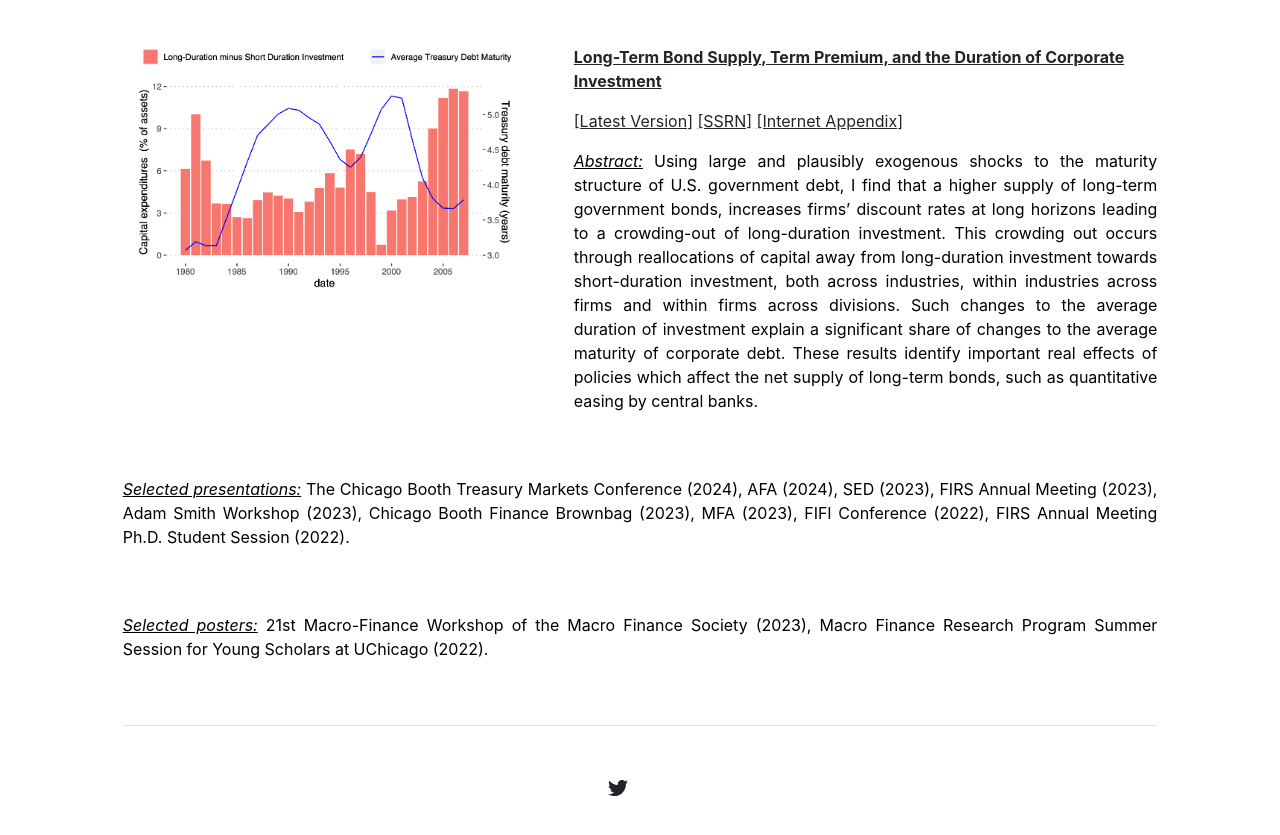
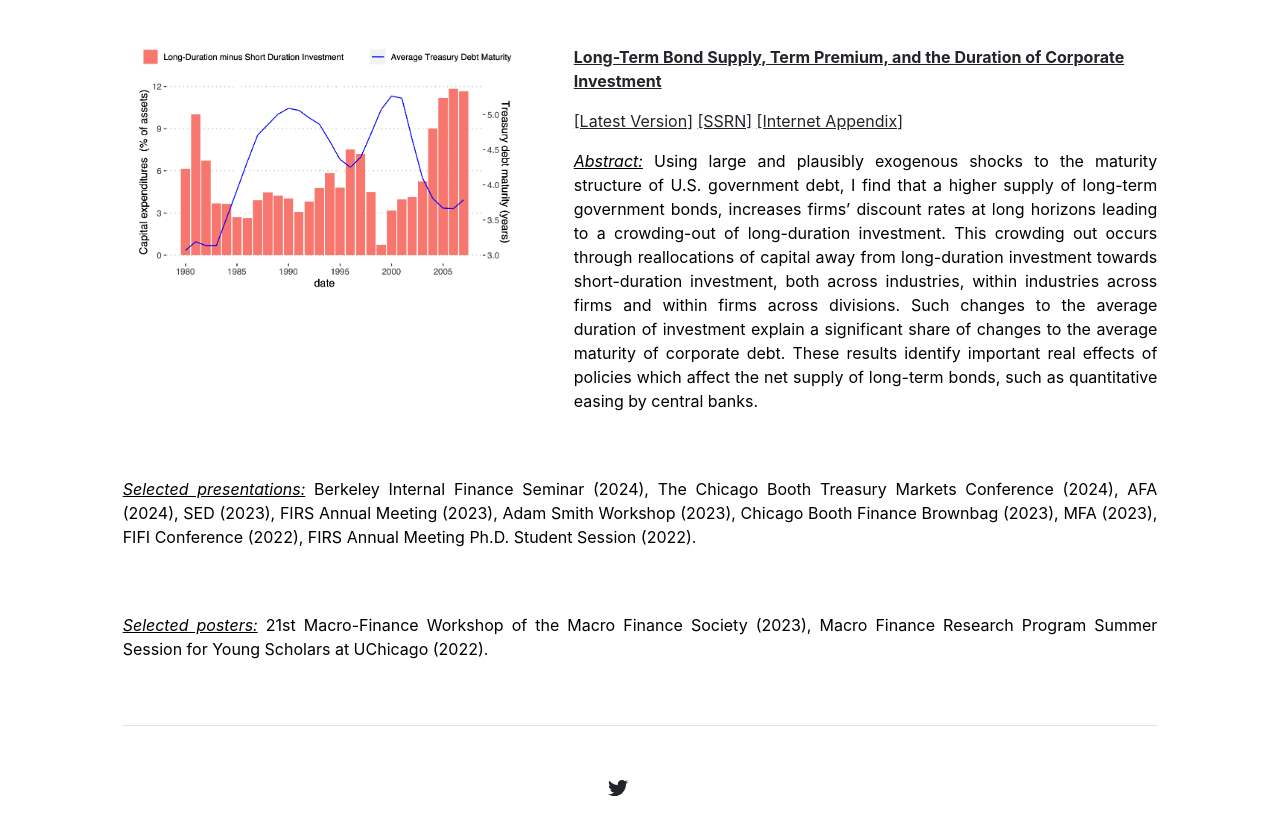
Before and after one commit to antoinehubertdefraisse/antoinehubertdefraisse.github.io, a Jekyll site: the page built from index.md, in a window 1280 px wide and 900 px high, scrolled down 630 px. Shown: the top 835 px of the window. Built offline with Jekyll 4.4.1, drawn with Linux system fonts in a browser that asks for light colours.

Commit message:
Update home.html

```diff
--- a/_layouts/home.html
+++ b/_layouts/home.html
@@ -35,6 +35,6 @@ layout: default
 	<p>
     <p align="justify"> <u><em>Abstract:</em></u> Using large and plausibly exogenous shocks to the maturity structure of U.S. government debt, I find that a higher supply of long-term government bonds, increases firms’ discount rates at long horizons leading to a crowding-out of long-duration investment. This crowding out occurs through reallocations of capital away from long-duration investment towards short-duration investment, both across industries, within industries across firms and within firms across divisions. Such changes to the average duration of investment explain a significant share of changes to the average maturity of corporate debt. These results identify important real effects of policies which affect the net supply of long-term bonds, such as quantitative easing by central banks.	</p>
   </div>
-	<p align="justify"> <u><em>Selected presentations:</em></u> The Chicago Booth Treasury Markets Conference (2024), AFA (2024), SED (2023), FIRS Annual Meeting (2023), Adam Smith Workshop (2023), Chicago Booth Finance Brownbag (2023), MFA (2023), FIFI Conference (2022), FIRS Annual Meeting Ph.D. Student Session (2022). </p>
+	<p align="justify"> <u><em>Selected presentations:</em></u> Berkeley Internal Finance Seminar (2024), The Chicago Booth Treasury Markets Conference (2024), AFA (2024), SED (2023), FIRS Annual Meeting (2023), Adam Smith Workshop (2023), Chicago Booth Finance Brownbag (2023), MFA (2023), FIFI Conference (2022), FIRS Annual Meeting Ph.D. Student Session (2022). </p>
 	 <p align="justify"> <u><em>Selected posters:</em></u> 21st Macro-Finance Workshop of the Macro Finance Society (2023), Macro Finance Research Program Summer Session for Young Scholars at UChicago (2022). </p>
 </div>
```
